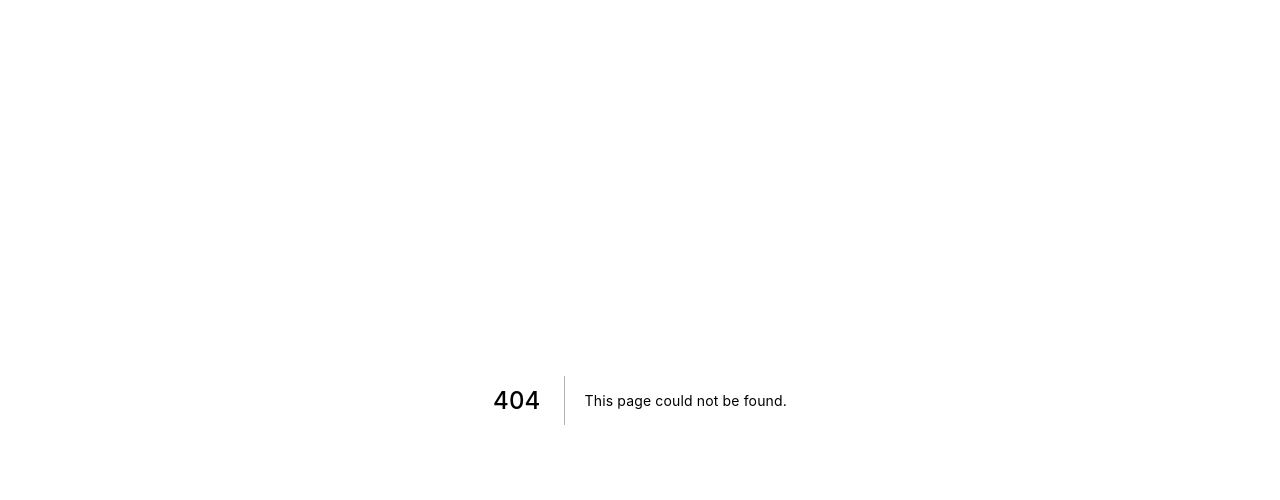
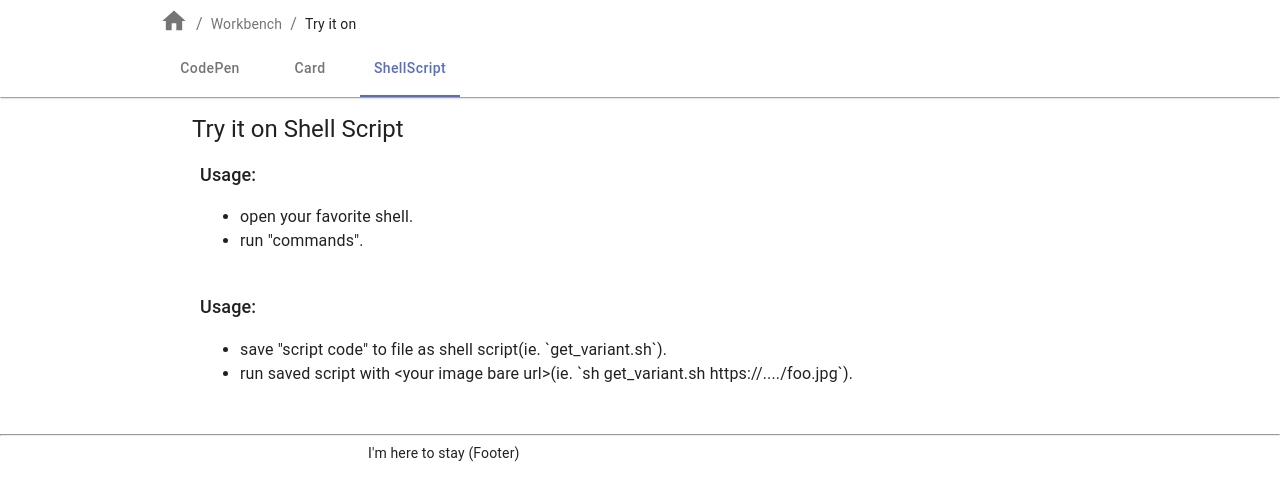
Before and after one commit to hankei6km/image-url-workbench, a Next.js app: page /shellscript in a window 1280 px wide. Before the commit this address had no page. Shown: the top 500 px of the page. Built offline with nearby package versions, Linux system fonts and the light colour scheme.

Commit message:
Make shellscript page temporary

```diff
--- a/components/Layout.tsx
+++ b/components/Layout.tsx
@@ -198,6 +198,14 @@ const breadCrumbsPath: BreadCrumbsPath[] = [
   },
   {
     path: [
+      { label: <HomeLabel asUrl="/parameters" />, href: '/' },
+      { label: 'Workbench', href: '/workbench' }
+    ],
+    current: { label: 'Try it on', href: '/shellscript' },
+    groupTab: tabLinksWorkBench
+  },
+  {
+    path: [
       { label: <HomeLabel asUrl="/render" />, href: '/' },
       { label: 'Workbench', href: '/workbench' }
     ],
@@ -229,7 +237,9 @@ function getGroupTabValue(
 }
 
 function existGroupTabPanel(asPath: string) {
-  return asPath === '/card' || asPath === '/codepen';
+  return (
+    asPath === '/card' || asPath === '/codepen' || asPath === '/shellscript'
+  );
 }
 
 function GroupTabPanel({
--- /dev/null
+++ b/pages/shellscript.tsx
@@ -0,0 +1,46 @@
+import React from 'react';
+import Layout from '../components/Layout';
+import Container from '@material-ui/core/Container';
+import Box from '@material-ui/core/Box';
+import Typography from '@material-ui/core/Typography';
+// import PreviewContext, { PreviewDispatch } from '../components/PreviewContext';
+
+const ShellScriptPage = () => {
+  // const classes = useStyles();
+  //const router = useRouter();
+  // const previewStateContext = useContext(PreviewContext);
+  // const previewDispatch = useContext(PreviewDispatch);
+
+  return (
+    <Layout title="Card">
+      <Container maxWidth="md">
+        <Box my={1} p={1}>
+          <Typography variant="h5">{'Try it on Shell Script'}</Typography>
+          <Box my={1} p={1}>
+            <Typography variant="h6">Usage:</Typography>
+            <Typography component={'span'} variant="body1">
+              <ul>
+                <li>open your favorite shell.</li>
+                <li>run "commands".</li>
+              </ul>
+            </Typography>
+          </Box>
+          <Box my={1} p={1}>
+            <Typography variant="h6">Usage:</Typography>
+            <Typography component={'span'} variant="body1">
+              <ul>
+                <li>
+                  save "script code" to file as shell script(ie.
+                  `get_variant.sh`).
+                </li>
+                <li>{`run saved script with <your image bare url>(ie. \`sh get_variant.sh https://..../foo.jpg\`).`}</li>
+              </ul>
+            </Typography>
+          </Box>
+        </Box>
+      </Container>
+    </Layout>
+  );
+};
+
+export default ShellScriptPage;
```
